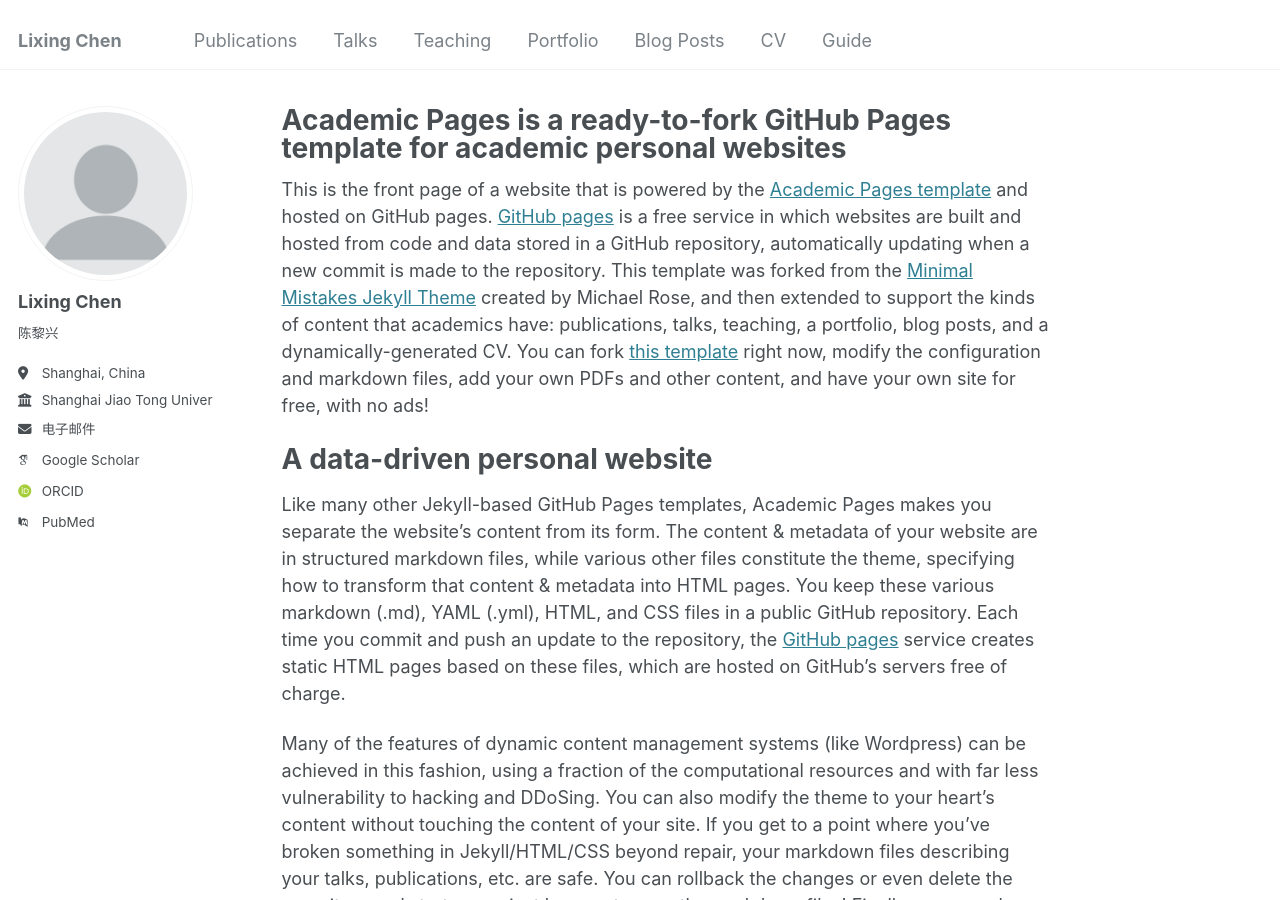
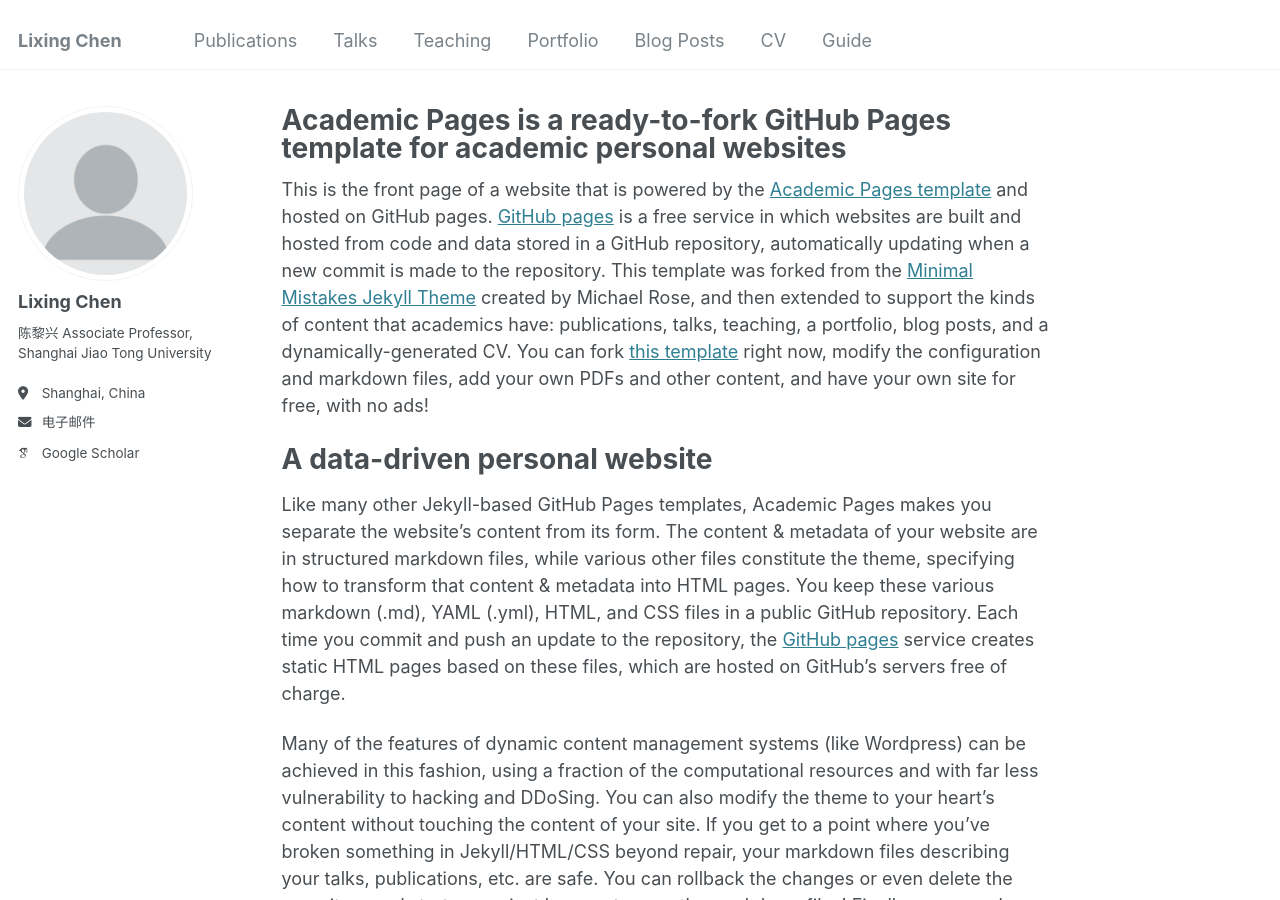
Before and after one commit to Cai-Cai-Zi/Cai-Cai-Zi.github.io, a Jekyll site: the page built from _pages/about.md, in a window 1280 px wide and 900 px high. Built offline with Jekyll 4.4.1, drawn with Linux system fonts in a browser that asks for light colours; some web fonts are replaced.

Commit message:
basic setting change

```diff
--- a/_config.yml
+++ b/_config.yml
@@ -24,9 +24,9 @@ author:
   avatar           : "profile.png"
   name             : "Lixing Chen"
   pronouns         : # example: "she/her"
-  bio              : "陈黎兴"
+  bio              : "陈黎兴 \n Associate Professor, Shanghai Jiao Tong University"
   location         : "Shanghai, China"
-  employer         : "Shanghai Jiao Tong University"
+  employer         : #"Shanghai Jiao Tong University"
   uri              : # URL
   email            : "lxchen@sjtu.edu.cn"
 
@@ -34,9 +34,9 @@ author:
   arxiv            : # URL - Update with the correct link to your profile
   googlescholar    : "https://scholar.google.com.hk/citations?hl=zh-CN&user=boMMe2YAAAAJ"
   impactstory      : # URL
-  orcid            : "http://orcid.org/yourorcidurl"
+  orcid            : #"http://orcid.org/yourorcidurl"
   semantic         : # URL
-  pubmed           : "https://www.ncbi.nlm.nih.gov/pubmed/?term=john+snow"
+  pubmed           : #"https://www.ncbi.nlm.nih.gov/pubmed/?term=john+snow"
   researchgate     : # URL
   scopus           : # URL
 
```
